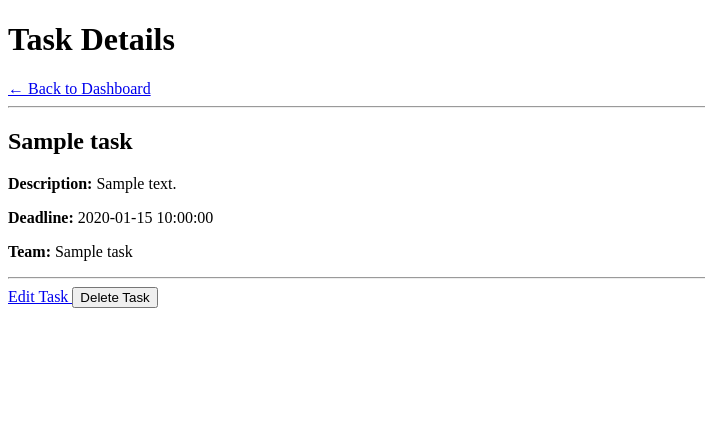
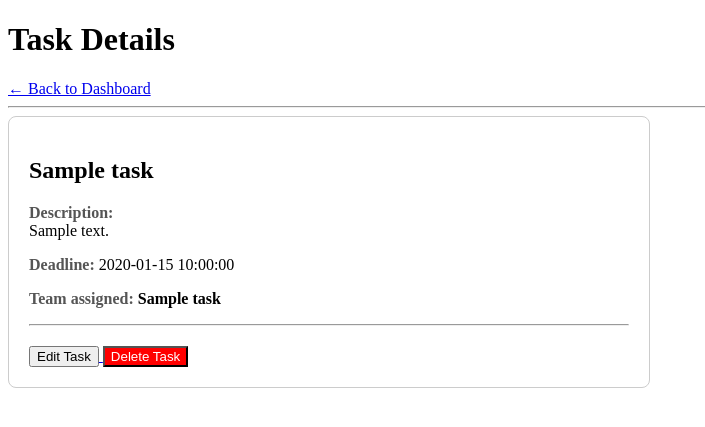
Before and after one commit to Heisenberg-617/CSRF-Attack-and-Defense, a Flask app: template app/templates/tasks/task_details.html in a window 1280 px wide. Shown: the top 427 px of the page, without its empty margins (0-705 px from the left). Run offline with Flask 3, Linux system fonts and the light colour scheme; the template is opened without the code that fills it: most values are stand-ins (such as "Sample title", 1, 10 or a date in 2020); parts of the project's set-up code (start-up, migrations or seed data) failed here and were passed over.

Commit message:
Ajout task feature

```diff
--- a/app/templates/tasks/task_details.html
+++ b/app/templates/tasks/task_details.html
@@ -1,10 +1,12 @@
 {# Task details page #}
-{# Task details page #}
-
 <!DOCTYPE html>
 <html>
 <head>
-    <title>Task Details</title>
+    <title>Task Details - {{ task.title }}</title>
+    <style>
+        .detail-box { border: 1px solid #ccc; padding: 20px; border-radius: 8px; max-width: 600px; }
+        .label { font-weight: bold; color: #555; }
+    </style>
 </head>
 <body>
 
@@ -14,26 +16,38 @@
 
     <hr>
 
+    <div class="detail-box">
         <h2>{{ task.title }}</h2>
 
-    <p><strong>Description:</strong> {{ task.description }}</p>
+        <p><span class="label">Description:</span><br>
+           {{ task.description or "No description provided." }}</p>
 
-    <p><strong>Deadline:</strong> {{ task.deadline }}</p>
+        <p><span class="label">Deadline:</span>
+           {{ task.deadline or "No deadline set" }}</p>
 
-    <p><strong>Team:</strong> {{ task.team_name }}</p>
+        <p><span class="label">Team assigned:</span>
+           {% if task.team_name %}
+                <strong>{{ task.team_name }}</strong>
+           {% else %}
+                <em style="color: gray;">None</em>
+           {% endif %}
+        </p>
 
         <hr>
 
+        <div style="margin-top: 20px;">
             <a href="{{ url_for('tasks.edit_task', task_id=task.id) }}">
-        Edit Task
+                <button type="button">Edit Task</button>
             </a>
 
             <form action="{{ url_for('tasks.delete_task') }}" method="POST" style="display:inline;">
                 <input type="hidden" name="task_id" value="{{ task.id }}">
-        <button type="submit" onclick="return confirm('Are you sure?')">
+                <button type="submit" style="color: white; background-color: red;" onclick="return confirm('Are you sure?')">
                     Delete Task
                 </button>
             </form>
+        </div>
+    </div>
 
 </body>
 </html>
```
Also changed, not shown: app/routes/tasks.py (+24 -0 lines). Lines whose indentation alone changed are shown as unchanged.
